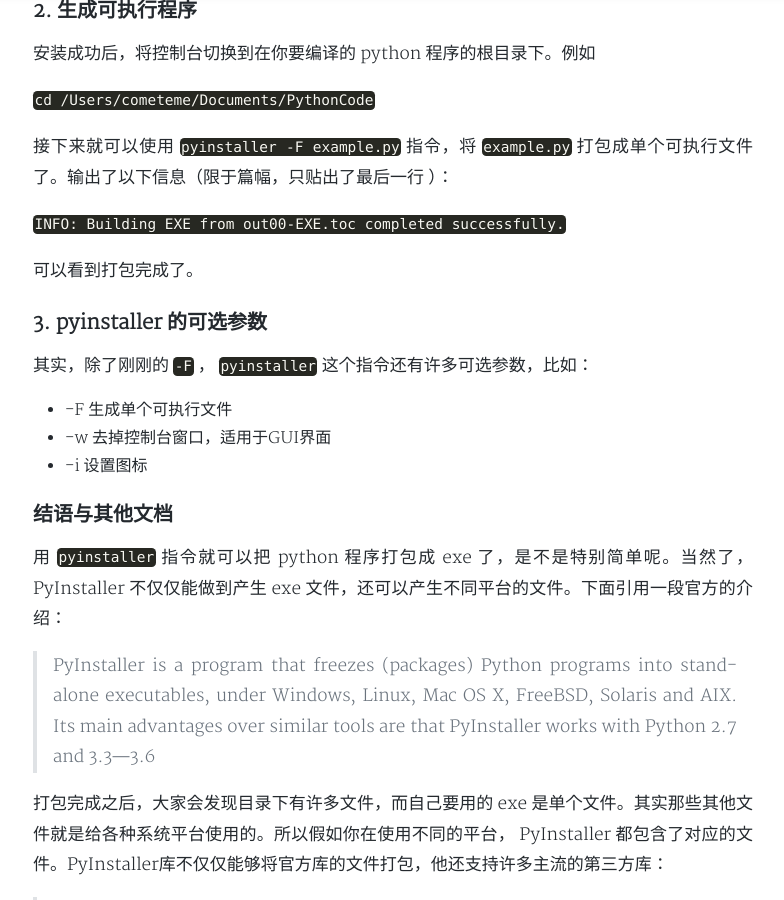
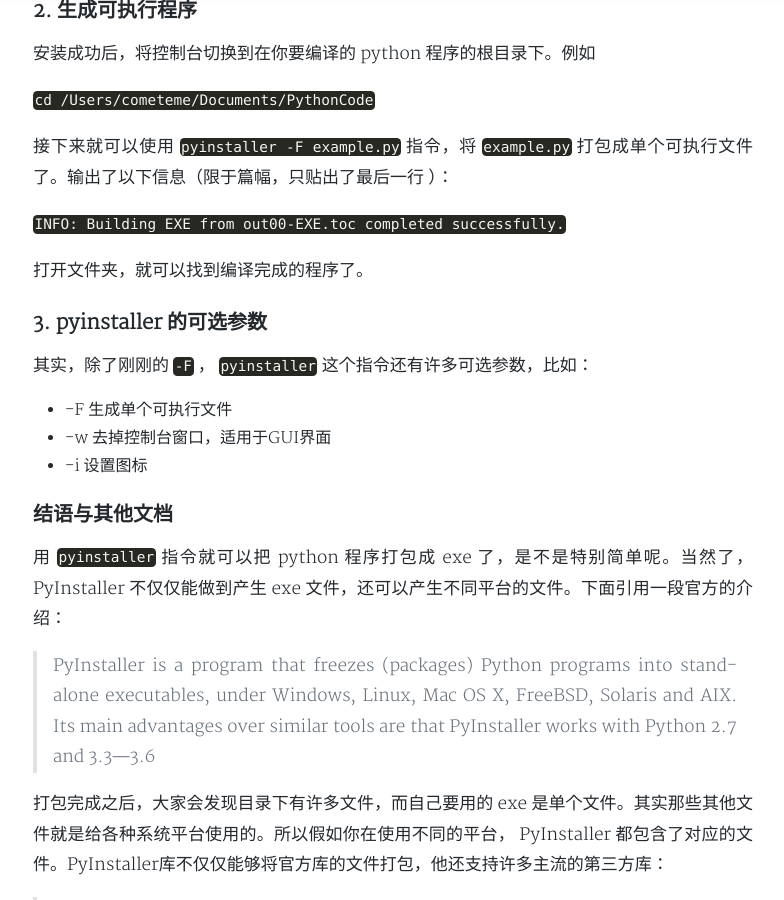
Before and after one commit to cometeme/cometeme.github.io, a Jekyll site: the page built from _posts/2018-08-05-PyInstaller库.md, in a window 1280 px wide and 900 px high, scrolled down 1006 px. Shown: the whole window, without its empty margins (247-1031 px from the left). Built offline with Jekyll 4.4.1, drawn with Linux system fonts in a browser that asks for light colours; nearby versions of some CDN libraries; a style sheet for code colours, icons or effects is not loaded.

Commit message:
Update 2018-08-05-PyInstaller库.md

```diff
--- a/_posts/2018-08-05-PyInstaller库.md
+++ b/_posts/2018-08-05-PyInstaller库.md
@@ -28,7 +28,7 @@ python 编写的程序，除了运行速度的短板之外，还有一个问题
 
 `INFO: Building EXE from out00-EXE.toc completed successfully.`
 
-可以看到打包完成了。
+打开文件夹，就可以找到编译完成的程序了。
 
 ### 3. pyinstaller 的可选参数
 
```
